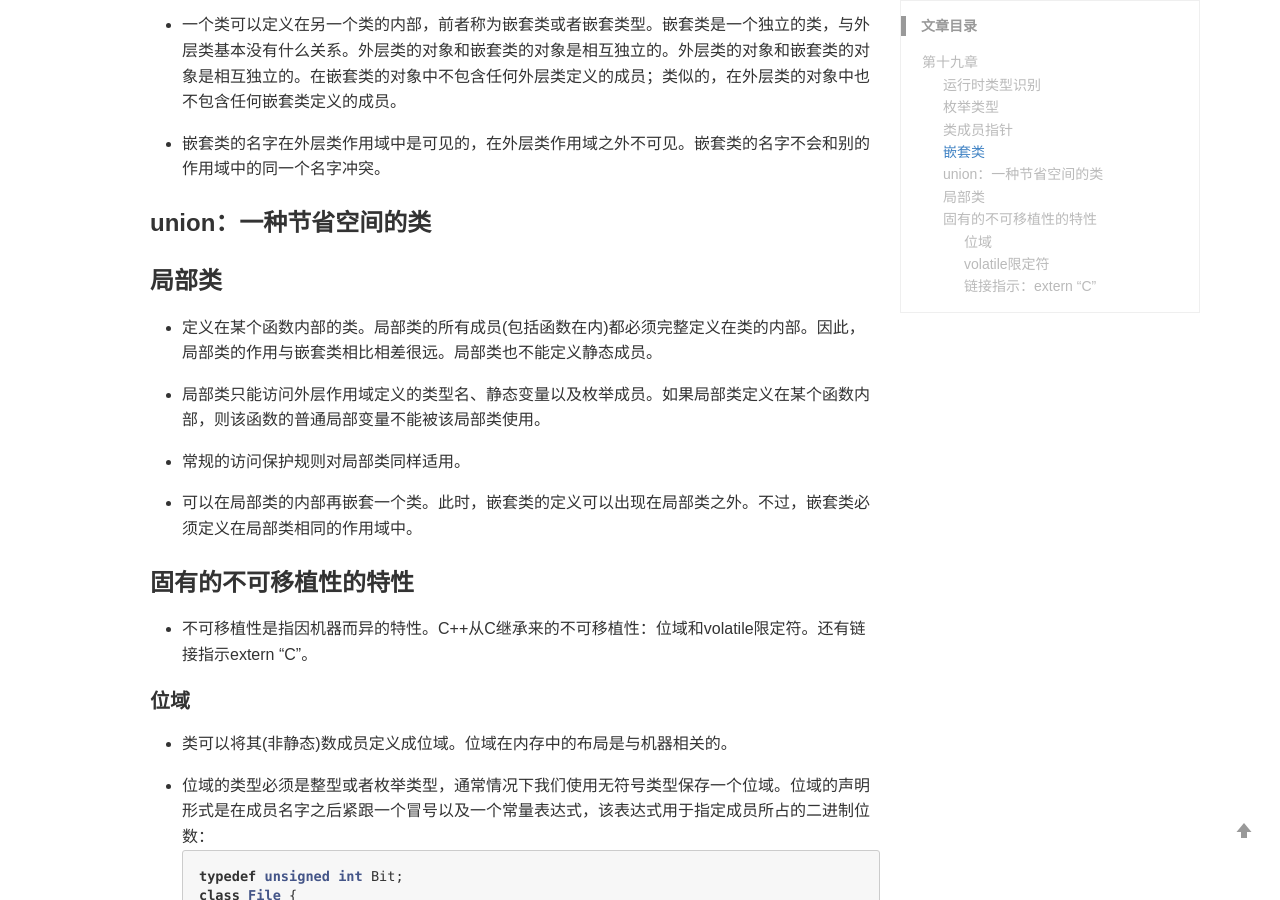
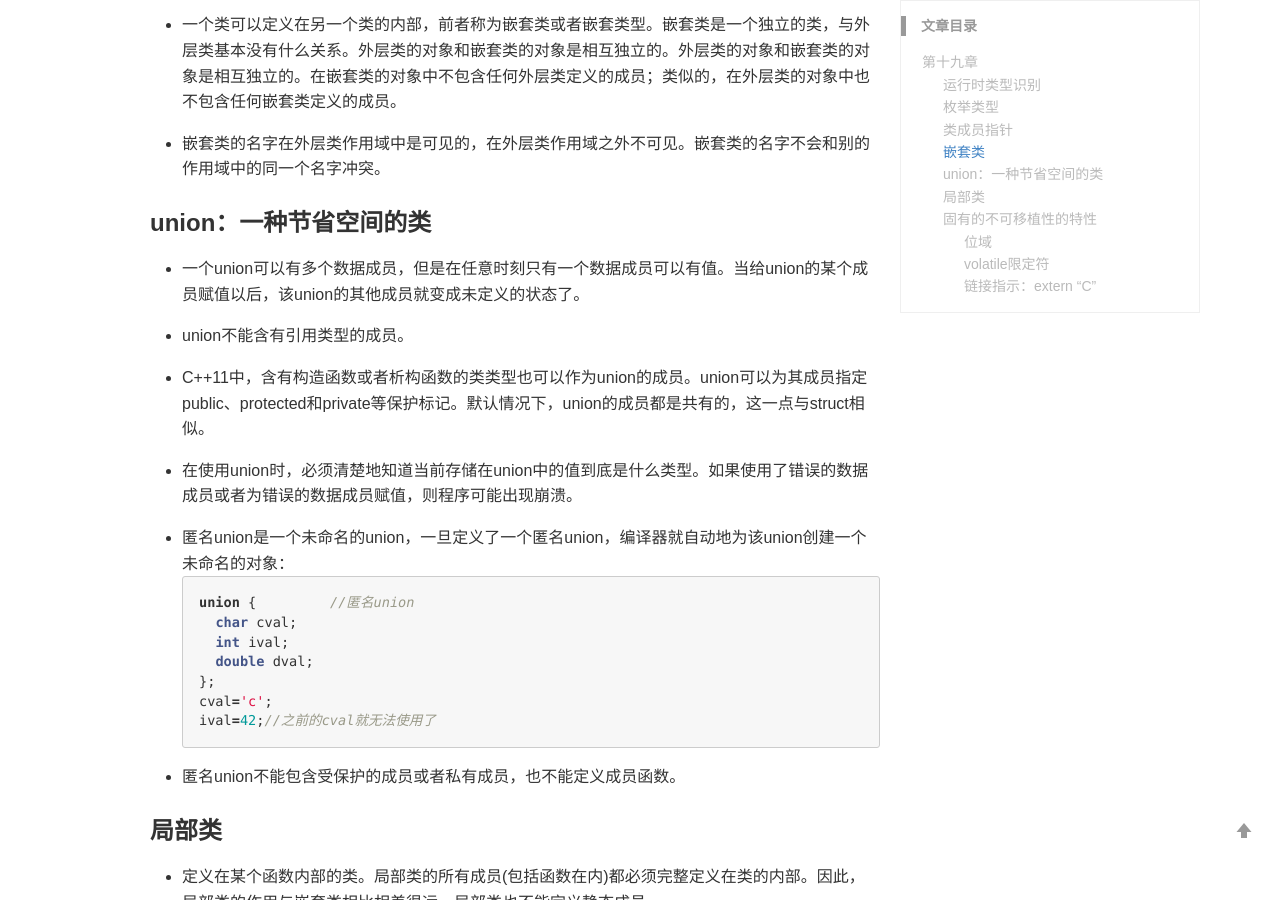
Before and after one commit to demon0612/demon0612.github.io, a Jekyll site: the page built from _posts/2019-06-17-C++Primer-chap19.md, in a window 1280 px wide and 900 px high, scrolled down 2542 px. Built offline with Jekyll 4.4.1, drawn with Linux system fonts in a browser that asks for light colours; comment, search, counter and statistics services are not loaded.

Commit message:
fix chap19

````diff
--- a/_posts/2019-06-17-C++Primer-chap19.md
+++ b/_posts/2019-06-17-C++Primer-chap19.md
@@ -100,6 +100,26 @@ enum class open_modes;//限定作用域的枚举类型可以使用默认成员
 
 ### union：一种节省空间的类
 
+- 一个union可以有多个数据成员，但是在任意时刻只有一个数据成员可以有值。当给union的某个成员赋值以后，该union的其他成员就变成未定义的状态了。
+
+- union不能含有引用类型的成员。
+
+- C++11中，含有构造函数或者析构函数的类类型也可以作为union的成员。union可以为其成员指定public、protected和private等保护标记。默认情况下，union的成员都是共有的，这一点与struct相似。
+
+- 在使用union时，必须清楚地知道当前存储在union中的值到底是什么类型。如果使用了错误的数据成员或者为错误的数据成员赋值，则程序可能出现崩溃。
+
+- 匿名union是一个未命名的union，一旦定义了一个匿名union，编译器就自动地为该union创建一个未命名的对象：
+```c++
+union {         //匿名union
+    char cval;
+    int ival;
+    double dval;
+};
+cval='c';
+ival=42;//之前的cval就无法使用了
+```
+
+- 匿名union不能包含受保护的成员或者私有成员，也不能定义成员函数。
 
 
 
````
